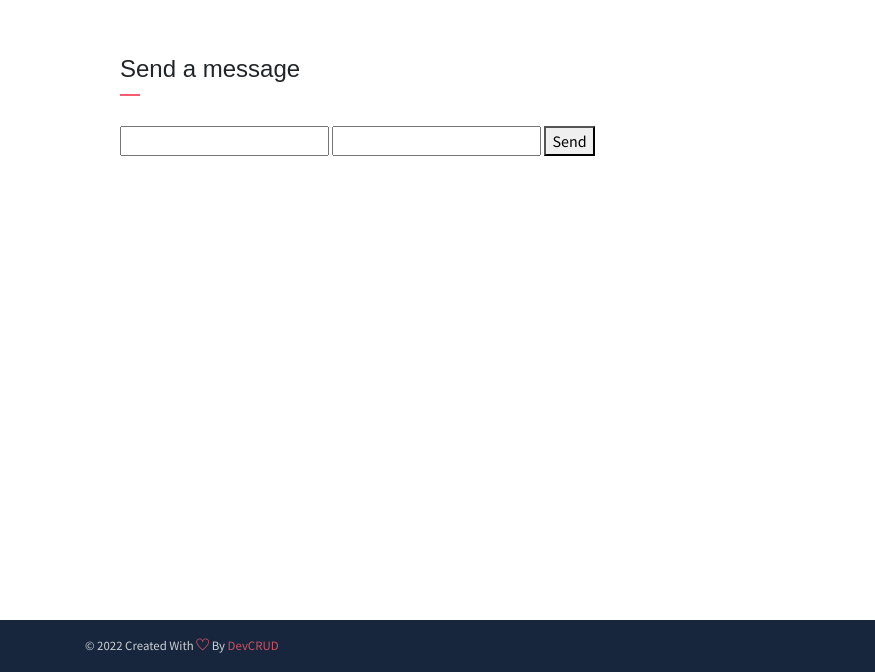
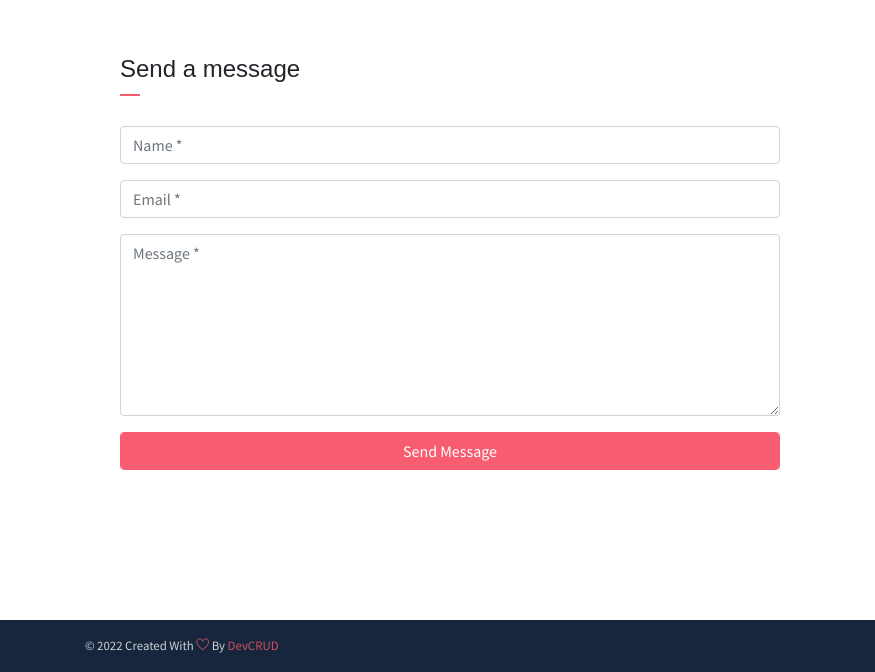
Before and after one commit to dy-nata/dy-nata.github.io, a plain HTML site: page index.html in a window 1280 px wide. Shown: the part 8787-9459 px from the top of the page, 0-875 px from the left. Drawn offline with Linux system fonts and the light colour scheme.

Commit message:
modif contact

```diff
--- a/index.html
+++ b/index.html
@@ -483,21 +483,21 @@
                     <div class="contact-form-card">
                         <h4 class="contact-title">Send a message</h4>
                         <form action="https://formsubmit.co/ruddy.pranata@gmail.com" method="post">
-                            <input type="text" name="name" required>
+                            <!-- <input type="text" name="name" required>
                             <input type="email" name="email" required>
-                            <button type="submit">Send</button>
-                            <!-- <div class="form-group">
-                                <input  class="form-control" type="text" placeholder="Name *" required>
+                            <button type="submit">Send</button> -->
+                            <div class="form-group">
+                                <input  class="form-control" type="text" name="name" placeholder="Name *" required>
                             </div>
                             <div class="form-group">
-                                <input class="form-control" type="email" placeholder="Email *" required>
+                                <input class="form-control" type="email" name="email" placeholder="Email *" required>
                             </div>
                             <div class="form-group">
-                                <textarea class="form-control" id=" placeholder="Message *" rows="7" required></textarea>
-                            </div> -->
-                            <!-- <div class="form-group ">
+                                <textarea class="form-control" placeholder="Message *" name="message" rows="7" required></textarea>
+                            </div>
+                            <div class="form-group ">
                                 <button type="submit" class="form-control btn btn-primary" >Send Message</button>
-                            </div> -->
+                            </div>
                         </form>
                     </div>
                 </div>
```
